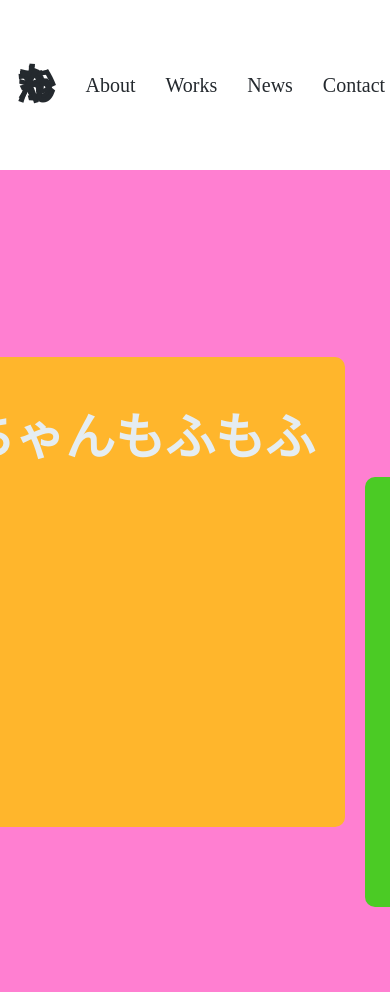
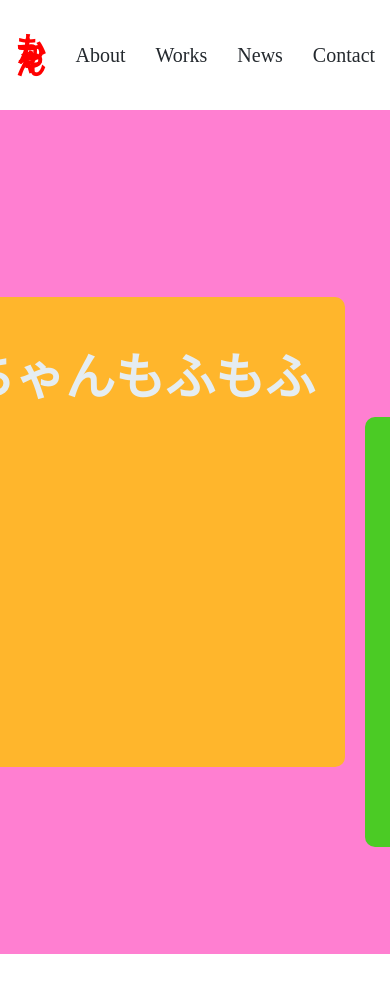
Before and after one commit to tkkwa01/scss_sample, a plain HTML site: page index.html in a window 390 px wide. Shown: the top 992 px of the page. After the commit the page ends 954 px from the top, so only its background shows below. Drawn offline with Linux system fonts and the light colour scheme.

Commit message:
add README

```diff
--- a/styles/_functions.scss
+++ b/styles/_functions.scss
@@ -1,5 +1,19 @@
+@import "variables";
+
 @mixin flexCenter {
   display: flex;
   justify-content: center;
   align-items: center;
 }
+
+@mixin mq($breakpoint) {
+  @media #{map-get($breakpoints, $breakpoint)} {
+    @content;
+  }
+}
+
+@mixin pc($pc-first) {
+  @media #{map-get($pc-firsts, $pc-first)} {
+    @content;
+  }
+}
--- a/styles/_variables.scss
+++ b/styles/_variables.scss
@@ -3,3 +3,17 @@ $leftContentColor: #FFB62C;
 $leftTextColor: #e5edf1;
 $rightContentColor: #4BCB25;
 $rightTextColor: #E7EBE8;
+
+$breakpoints: (
+        "sm": "screen and (min-width: 400px)",
+        "md": "screen and (min-width: 768px)",
+        "lg": "screen and (min-width: 1000px)",
+        "xl": "screen and (min-width: 1200px)",
+) !default;
+
+$pc-firsts: (
+        "sm": "screen and (max-width: 399px)",
+        "md": "screen and (min-width: 400px) and (max-width: 767px)",
+        "lg": "screen and (min-width: 768px) and (max-width: 999px)",
+        "xl": "screen and (min-width: 1000px)",
+)
--- a/styles/style.scss
+++ b/styles/style.scss
@@ -22,8 +22,15 @@ a {
   a {
     color: #24292e;
     transition: all 0.3s;
+
     &:hover {
       font-size: 45px;
+    }
+  }
+  @include pc(sm) {
+    a {
+      color: red;
+      font-size: 30px;
     }
   }
 }
@@ -35,7 +42,7 @@ a {
   justify-content: space-between;
   margin: 0 auto;
   padding: 0 4%;
-  height: 170px;
+  height: 110px;
 
   ul {
     display: flex;
```
Also changed, not shown: README.md (added), styles/style.css, 1 other file.
